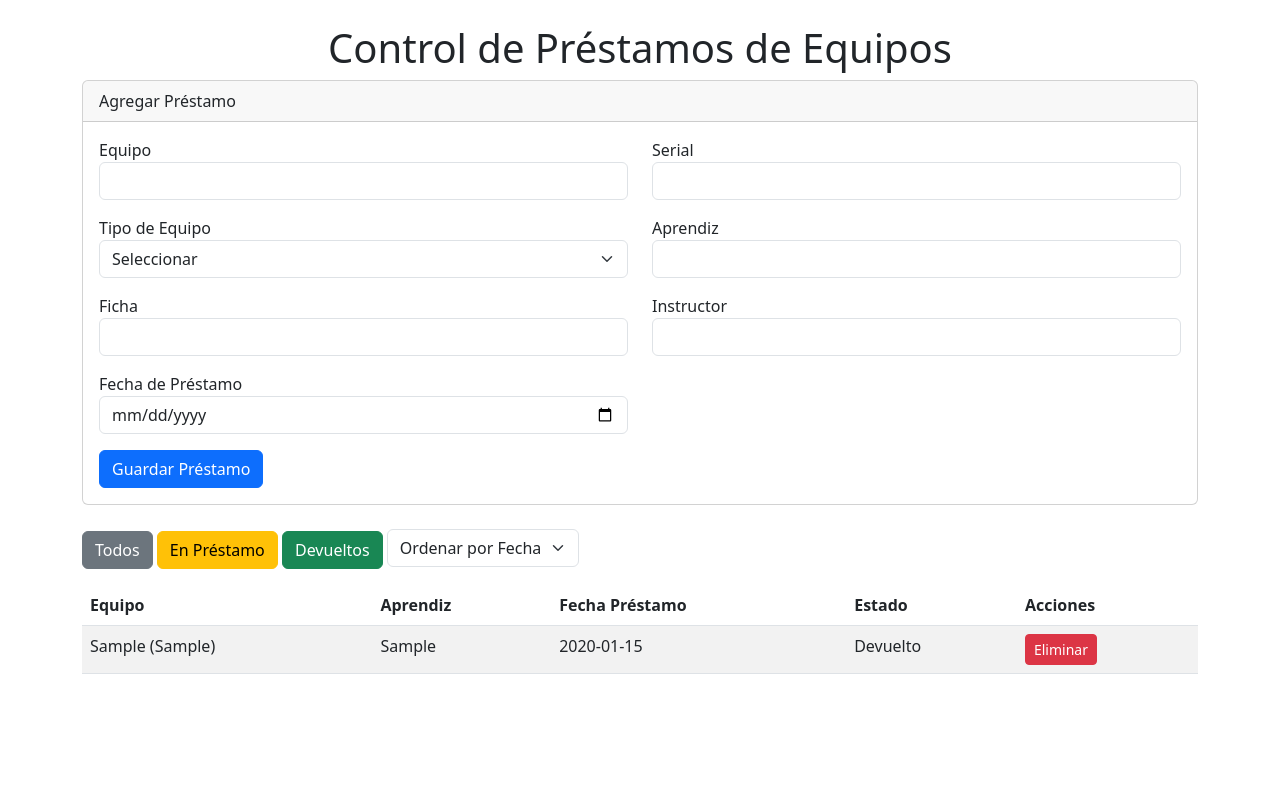
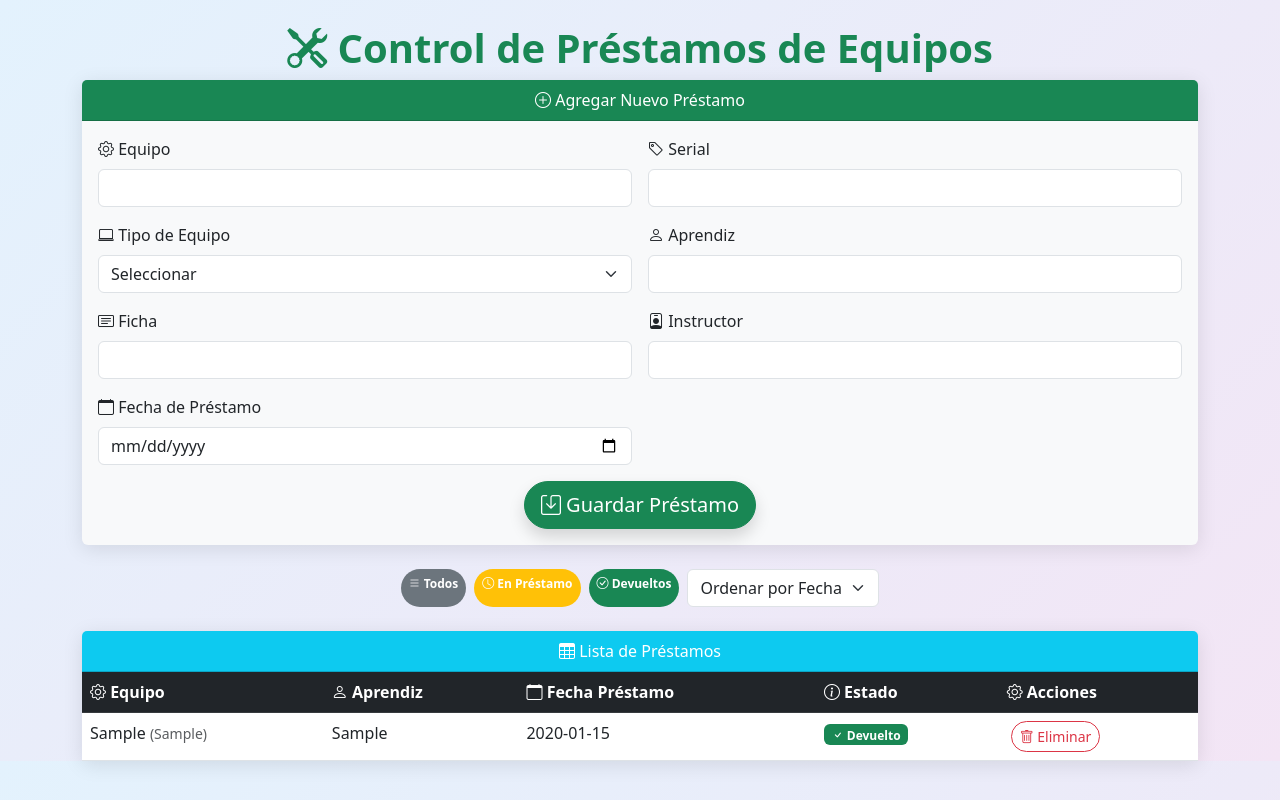
Before and after one commit to J0smya/control_prestamos, a PHP site: page / in a window 1280 px wide. Run offline with PHP 8.4, Linux system fonts and the light colour scheme; tables that the repository leaves empty hold one stand-in row (values such as "Sample post").

Commit message:
Cambio de diseño

```diff
--- a/index.php
+++ b/index.php
@@ -1,5 +1,5 @@
 <?php
-require_once 'php/database.php';
+require_once 'php/Database.php';
 
 $db = new Database();
 $conn = $db->getConnection();
@@ -22,28 +22,37 @@ $result = $conn->query($query);
     <meta name="viewport" content="width=device-width, initial-scale=1.0">
     <title>Control de Préstamos</title>
     <link href="https://cdn.jsdelivr.net/npm/bootstrap@5.3.0/dist/css/bootstrap.min.css" rel="stylesheet">
+    <link rel="stylesheet" href="https://cdn.jsdelivr.net/npm/bootstrap-icons@1.10.0/font/bootstrap-icons.css">
     <link rel="stylesheet" href="public/assets/style.css">
+    <style>
+        body { background: linear-gradient(135deg, #e3f2fd 0%, #f3e5f5 100%); } /* Fondo suave azul-lila */
+        .card { border: none; box-shadow: 0 4px 20px rgba(0,0,0,0.1); }
+        .btn { border-radius: 20px; }
+        .table-hover tbody tr:hover { background-color: rgba(76, 175, 80, 0.1); }
+    </style>
 </head>
 <body>
     <div class="container mt-4">
-        <h1 class="text-center">Control de Préstamos de Equipos</h1>
+        <h1 class="text-center text-success fw-bold"><i class="bi bi-tools"></i> Control de Préstamos de Equipos</h1>
 
-        <!-- Formulario Agregar Préstamo -->
-        <div class="card mb-4">
-            <div class="card-header">Agregar Préstamo</div>
+        <!-- Formulario Agregar Préstamo en Card Compacta -->
+        <div class="card mb-4 bg-light">
+            <div class="card-header bg-success text-white text-center">
+                <i class="bi bi-plus-circle"></i> Agregar Nuevo Préstamo
+            </div>
             <div class="card-body">
-                <form action="/control_prestamos/php/guardarPrestamos.php" method="POST" id="formPrestamo">
-                    <div class="row">
-                        <div class="col-md-6 mb-3">
-                            <label>Equipo</label>
+                <form action="/control_prestamos/php/GuardarPrestamo.php" method="POST" id="formPrestamo">
+                    <div class="row g-3">
+                        <div class="col-md-6">
+                            <label class="form-label"><i class="bi bi-gear"></i> Equipo</label>
                             <input type="text" name="equipo" class="form-control" required>
                         </div>
-                        <div class="col-md-6 mb-3">
-                            <label>Serial</label>
+                        <div class="col-md-6">
+                            <label class="form-label"><i class="bi bi-tag"></i> Serial</label>
                             <input type="text" name="serial" class="form-control">
                         </div>
-                        <div class="col-md-6 mb-3">
-                            <label>Tipo de Equipo</label>
+                        <div class="col-md-6">
+                            <label class="form-label"><i class="bi bi-laptop"></i> Tipo de Equipo</label>
                             <select name="tipo_equipo" class="form-select">
                                 <option value="">Seleccionar</option>
                                 <option value="herramienta">Herramienta</option>
@@ -51,91 +60,120 @@ $result = $conn->query($query);
                                 <option value="portatil">Portátil</option>
                             </select>
                         </div>
-                        <div class="col-md-6 mb-3">
-                            <label>Aprendiz</label>
+                        <div class="col-md-6">
+                            <label class="form-label"><i class="bi bi-person"></i> Aprendiz</label>
                             <input type="text" name="aprendiz" class="form-control" required>
                         </div>
-                        <div class="col-md-6 mb-3">
-                            <label>Ficha</label>
+                        <div class="col-md-6">
+                            <label class="form-label"><i class="bi bi-card-text"></i> Ficha</label>
                             <input type="text" name="ficha" class="form-control">
                         </div>
-                        <div class="col-md-6 mb-3">
-                            <label>Instructor</label>
+                        <div class="col-md-6">
+                            <label class="form-label"><i class="bi bi-person-badge"></i> Instructor</label>
                             <input type="text" name="instructor" class="form-control">
                         </div>
-                        <div class="col-md-6 mb-3">
-                            <label>Fecha de Préstamo</label>
+                        <div class="col-md-6">
+                            <label class="form-label"><i class="bi bi-calendar"></i> Fecha de Préstamo</label>
                             <input type="date" name="fecha_prestamo" class="form-control" required>
                         </div>
+                        <div class="col-12 text-center">
+                            <button type="submit" class="btn btn-success btn-lg rounded-pill shadow">
+                                <i class="bi bi-save"></i> Guardar Préstamo
+                            </button>
                         </div>
-                    <button type="submit" class="btn btn-primary">Guardar Préstamo</button>
+                    </div>
                 </form>
             </div>
         </div>
 
-        <!-- Filtros -->
-        <div class="mb-3">
-            <a href="?filtro=todos&orden=fecha_prestamo DESC" class="btn btn-secondary">Todos</a>
-            <a href="?filtro=prestamo&orden=fecha_prestamo DESC" class="btn btn-warning">En Préstamo</a>
-            <a href="?filtro=devueltos&orden=fecha_prestamo DESC" class="btn btn-success">Devueltos</a>
-            <select onchange="location.href='?filtro=<?php echo $filtro; ?>&orden=' + this.value" class="form-select d-inline-block w-auto">
-                <option value="fecha_prestamo DESC">Ordenar por Fecha</option>
-                <option value="tipo_equipo ASC">Ordenar por Tipo</option>
+        <!-- Filtros con Badges y Select Mejorado -->
+        <div class="d-flex flex-wrap justify-content-center mb-4 gap-2">
+            <a href="?filtro=todos&orden=fecha_prestamo DESC" class="badge bg-secondary text-decoration-none p-2 rounded-pill">
+                <i class="bi bi-list"></i> Todos
+            </a>
+            <a href="?filtro=prestamo&orden=fecha_prestamo DESC" class="badge bg-warning text-decoration-none p-2 rounded-pill">
+                <i class="bi bi-clock"></i> En Préstamo
+            </a>
+            <a href="?filtro=devueltos&orden=fecha_prestamo DESC" class="badge bg-success text-decoration-none p-2 rounded-pill">
+                <i class="bi bi-check-circle"></i> Devueltos
+            </a>
+            <select onchange="location.href='?filtro=<?php echo $filtro; ?>&orden=' + this.value" class="form-select w-auto">
+                <option value="fecha_prestamo DESC"><i class="bi bi-sort-down"></i> Ordenar por Fecha</option>
+                <option value="tipo_equipo ASC"><i class="bi bi-sort-alpha-down"></i> Ordenar por Tipo</option>
             </select>
         </div>
 
-        <!-- Lista de Préstamos -->
-        <table class="table table-striped">
-            <thead>
+        <!-- Lista de Préstamos en Tabla con Hover -->
+        <div class="card">
+            <div class="card-header bg-info text-white text-center">
+                <i class="bi bi-table"></i> Lista de Préstamos
+            </div>
+            <div class="card-body p-0">
+                <table class="table table-hover mb-0">
+                    <thead class="table-dark">
                         <tr>
-                    <th>Equipo</th>
-                    <th>Aprendiz</th>
-                    <th>Fecha Préstamo</th>
-                    <th>Estado</th>
-                    <th>Acciones</th>
+                            <th><i class="bi bi-gear"></i> Equipo</th>
+                            <th><i class="bi bi-person"></i> Aprendiz</th>
+                            <th><i class="bi bi-calendar"></i> Fecha Préstamo</th>
+                            <th><i class="bi bi-info-circle"></i> Estado</th>
+                            <th><i class="bi bi-gear"></i> Acciones</th>
                         </tr>
                     </thead>
                     <tbody>
                         <?php while ($row = $result->fetch_assoc()): ?>
                             <tr>
-                        <td><?php echo htmlspecialchars($row['equipo']); ?> (<?php echo htmlspecialchars($row['tipo_equipo']); ?>)</td>
+                                <td><?php echo htmlspecialchars($row['equipo']); ?> <small class="text-muted">(<?php echo htmlspecialchars($row['tipo_equipo']); ?>)</small></td>
                                 <td><?php echo htmlspecialchars($row['aprendiz']); ?></td>
                                 <td><?php echo htmlspecialchars($row['fecha_prestamo']); ?></td>
-                        <td><?php echo $row['devuelto'] ? 'Devuelto' : 'En Préstamo'; ?></td>
+                                <td>
+                                    <?php if ($row['devuelto']): ?>
+                                        <span class="badge bg-success"><i class="bi bi-check"></i> Devuelto</span>
+                                    <?php else: ?>
+                                        <span class="badge bg-warning"><i class="bi bi-clock"></i> En Préstamo</span>
+                                    <?php endif; ?>
+                                </td>
                                 <td>
                                     <?php if (!$row['devuelto']): ?>
-                                <button class="btn btn-success btn-sm" onclick="marcarDevuelto(<?php echo $row['id']; ?>)">Marcar Devuelto</button>
+                                        <button class="btn btn-outline-success btn-sm rounded-pill" onclick="marcarDevuelto(<?php echo $row['id']; ?>)">
+                                            <i class="bi bi-check-circle"></i> Marcar Devuelto
+                                        </button>
                                     <?php endif; ?>
-                            <a href="/control_prestamos/php/eliminarPrestamo.php?id=<?php echo $row['id']; ?>" class="btn btn-danger btn-sm" onclick="return confirm('¿Eliminar?')">Eliminar</a>
+                                    <a href="/control_prestamos/php/EliminarPrestamo.php?id=<?php echo $row['id']; ?>" class="btn btn-outline-danger btn-sm rounded-pill ms-1" onclick="return confirm('¿Eliminar?')">
+                                        <i class="bi bi-trash"></i> Eliminar
+                                    </a>
                                 </td>
                             </tr>
                         <?php endwhile; ?>
                     </tbody>
                 </table>
             </div>
+        </div>
+    </div>
 
     <!-- Modal para Marcar Devuelto -->
     <div class="modal fade" id="modalDevuelto" tabindex="-1">
         <div class="modal-dialog">
             <div class="modal-content">
-                <form action="/control_prestamos/php/ActualizarPrestamo.php" method="POST">
-                    <div class="modal-header">
-                        <h5>Marcar como Devuelto</h5>
+                <div class="modal-header bg-success text-white">
+                    <h5><i class="bi bi-check-circle"></i> Marcar como Devuelto</h5>
                     <button type="button" class="btn-close" data-bs-dismiss="modal"></button>
                 </div>
+                <form action="/control_prestamos/php/ActualizarPrestamo.php" method="POST">
                     <div class="modal-body">
                         <input type="hidden" name="id" id="prestamoId">
                         <div class="mb-3">
-                            <label>Fecha de Devolución</label>
+                            <label class="form-label"><i class="bi bi-calendar-check"></i> Fecha de Devolución</label>
                             <input type="date" name="fecha_devolucion" class="form-control" required>
                         </div>
                         <div class="mb-3">
-                            <label>Observaciones</label>
+                            <label class="form-label"><i class="bi bi-chat-dots"></i> Observaciones</label>
                             <textarea name="observaciones" class="form-control"></textarea>
                         </div>
                     </div>
                     <div class="modal-footer">
-                        <button type="submit" class="btn btn-primary">Guardar</button>
+                        <button type="submit" class="btn btn-success rounded-pill">
+                            <i class="bi bi-save"></i> Guardar
+                        </button>
                     </div>
                 </form>
             </div>
--- a/php/eliminarPrestamo.php
+++ b/php/eliminarPrestamo.php
@@ -6,7 +6,7 @@ $conn = $db->getConnection();
 
 if (isset($_GET['id'])) {
     $id = (int)$_GET['id'];
-    $stmt = $conn->prepare("UPDATE prestamos SET devuelto = 2 WHERE id = ?");  // 2 = eliminado (borrado suave)
+    $stmt = $conn->prepare("UPDATE prestamos SET devuelto = 2 WHERE id = ?");
     $stmt->bind_param("i", $id);
     $stmt->execute();
     $stmt->close();
```
Lines whose indentation alone changed are shown as unchanged.
